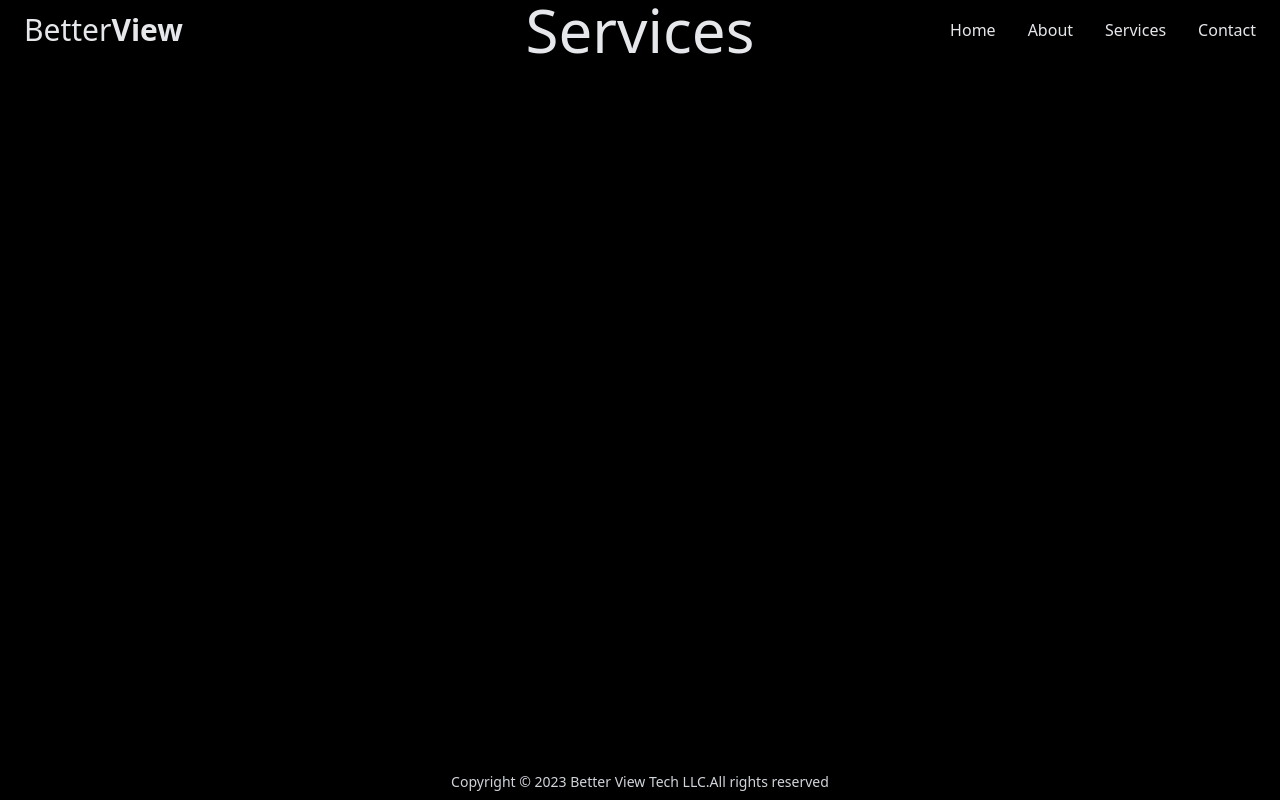
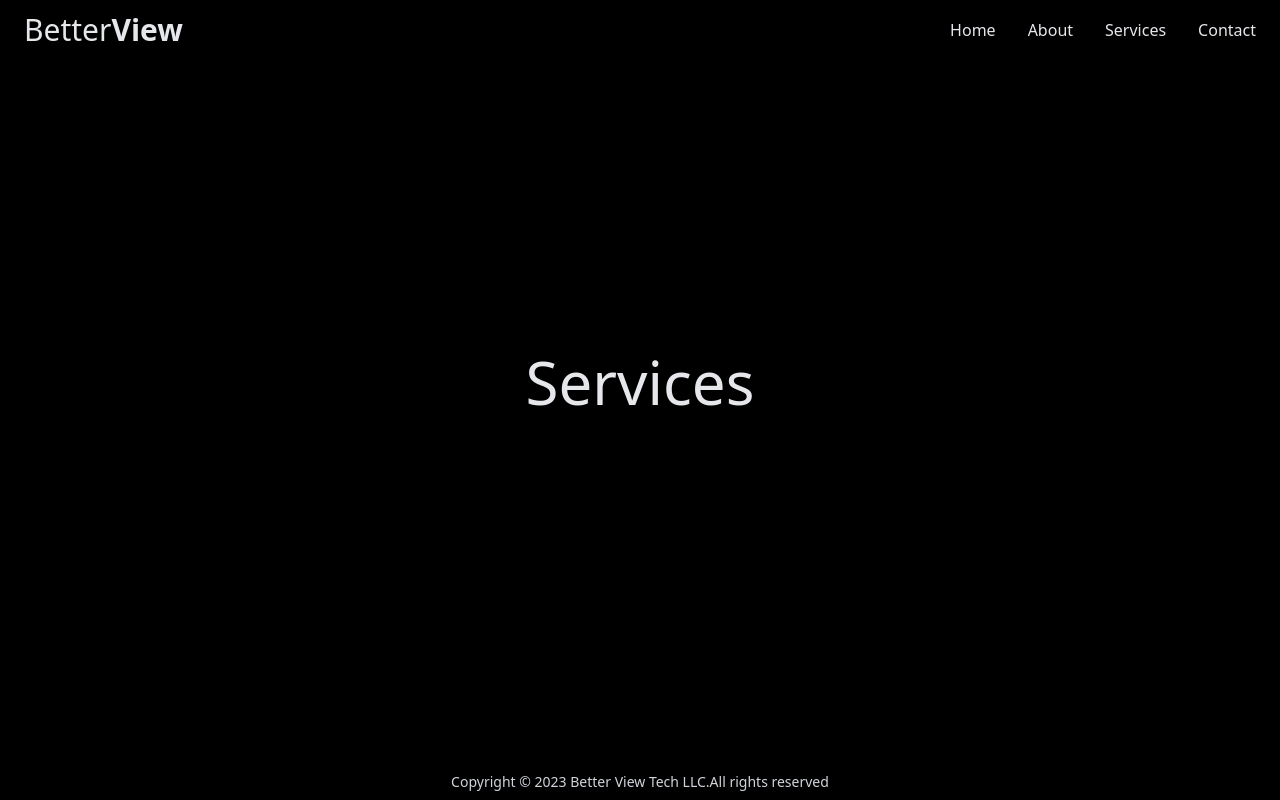
Before and after one commit to crpache/BetterView, a Next.js app: page /services in a window 1280 px wide. Built offline with nearby package versions, Linux system fonts and the light colour scheme.

Commit message:
fix: layout issues

```diff
--- a/components/layouts/MainLayout.tsx
+++ b/components/layouts/MainLayout.tsx
@@ -9,7 +9,7 @@ export const MainLayout = ({children} : Props) => {
   return (
     <div className="h-screen w-screen flex flex-col justify-between">
       <Header />
-      <main className="flex flex-col w-full">
+      <main className="flex flex-1 flex-col w-full">
         {children}
       </main>
       <Footer />
--- a/pages/about.tsx
+++ b/pages/about.tsx
@@ -3,7 +3,9 @@ import { MainLayout } from "@/components/layouts/MainLayout"
 const About = () => {
   return (
     <MainLayout>
-      <h1 className="text-center w-full">About</h1>
+      <div className="flex flex-col h-full items-center justify-center">
+        <h1 className="text-center w-full">About</h1>
+      </div>
     </MainLayout>
   )
 }
--- a/pages/contact.tsx
+++ b/pages/contact.tsx
@@ -3,7 +3,9 @@ import { MainLayout } from "@/components/layouts/MainLayout"
 const Contact = () => {
   return (
     <MainLayout>
-      <h1>Contact</h1>
+      <div className="flex flex-col h-full items-center justify-center">
+        <h1 className="text-center w-full">Contact</h1>
+      </div>
     </MainLayout>
   )
 }
--- a/pages/services.tsx
+++ b/pages/services.tsx
@@ -3,7 +3,9 @@ import { MainLayout } from "@/components/layouts/MainLayout"
 const Services = () => {
   return (
     <MainLayout>
-      <h1>Services</h1>
+      <div className="flex flex-col h-full items-center justify-center">
+        <h1 className="text-center w-full">Services</h1>
+      </div>
     </MainLayout>
   )
 }
```
